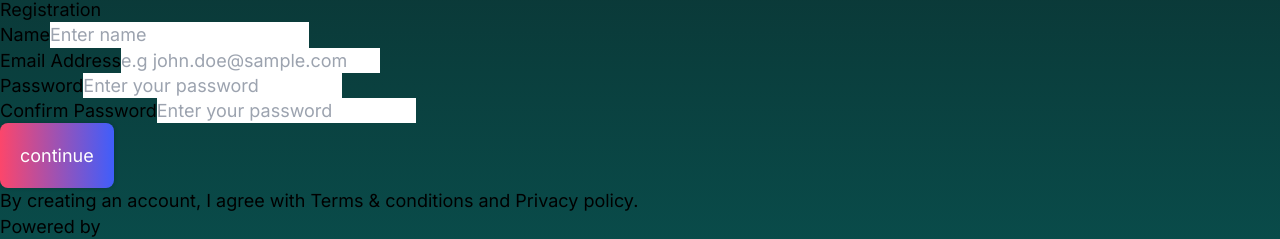
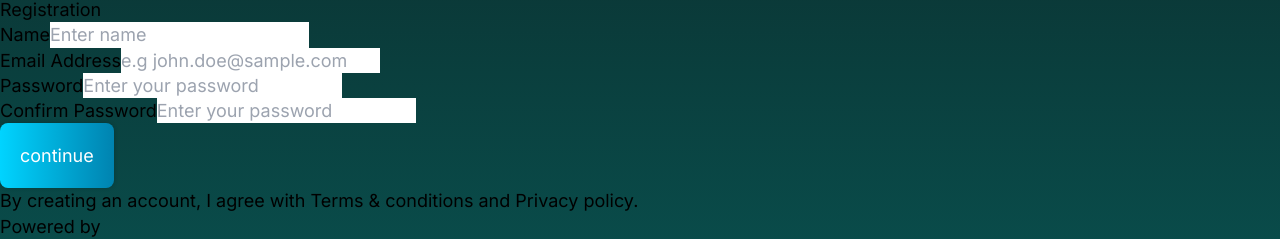
Before and after one commit to chetan-atmecs/Zimmer-Biomet, a React (Vite) app: page / in a window 1280 px wide. Shown: the part 616-855 px from the top of the page. Built offline with nearby package versions, Linux system fonts and the light colour scheme; grey boxes are pictures that could not be loaded; what ldrs would draw is missing.

Commit message:
changed color of button

```diff
--- a/src/pages/Dashboard/MediaSelection.jsx
+++ b/src/pages/Dashboard/MediaSelection.jsx
@@ -4,7 +4,7 @@ import { Link } from "react-router-dom";
 function MediaSection() {
   const btnstyle = {
     borderRadius: '8px',
-    background: 'linear-gradient(90deg, #FC466B 0%, #3F5EFB 100%)',
+    background: 'linear-gradient(90deg, #00D4FF 0%, #0083B0 100%)',
     boxShadow: '0px 0px 4px 0px rgba(0, 0, 0, 0.20)',
     // padding: '20px',
     color: '#fff',
--- a/src/pages/Login/Button.jsx
+++ b/src/pages/Login/Button.jsx
@@ -3,7 +3,7 @@ import React from 'react';
 function Button({ text }) {
   return (
     <button className="flex flex-col mt-6 w-full text-sm font-medium leading-none text-white uppercase whitespace-nowrap">
-      <div className="flex flex-col justify-center items-center w-full rounded shadow-sm bg-[linear-gradient(90deg,#FC466B_0%,#3F5EFB_100%)]">
+      <div className="flex flex-col justify-center items-center w-full rounded shadow-sm bg-[linear-gradient(90deg,#00D4FF_0%,#0083B0_100%)]">
         <div className="gap-2 self-stretch py-4 pr-4 pl-3">{text}</div>
       </div>
     </button>
--- a/src/pages/Signup/RegistrationForm.jsx
+++ b/src/pages/Signup/RegistrationForm.jsx
@@ -11,7 +11,7 @@ function RegistrationForm() {
 
   const stylebutton = {
     borderRadius: '8px',
-    background: 'linear-gradient(90deg, #FC466B 0%, #3F5EFB 100%)',
+    background: 'linear-gradient(90deg, #00D4FF 0%, #0083B0 100%)',
     boxShadow: '0px 0px 4px 0px rgba(0, 0, 0, 0.20)',
     padding: '20px',
     color: '#fff',
```
